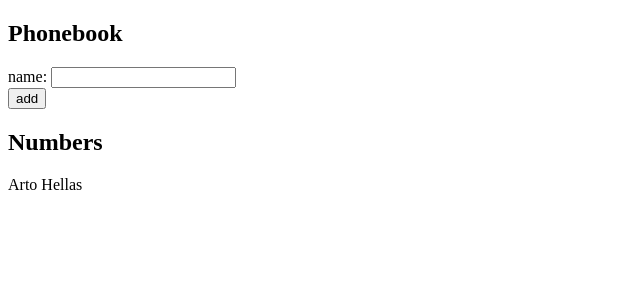
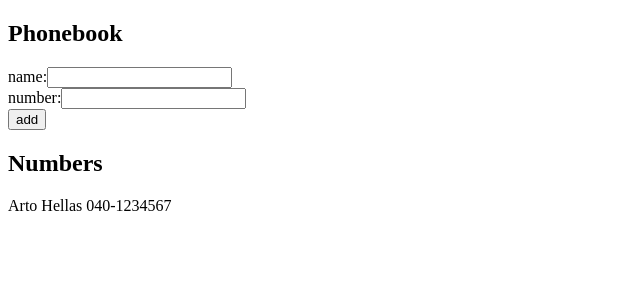
Before and after one commit to mad-garv/full-stack-open, a React (Vite) app in the folder part2/phonebook/: page / in a window 1280 px wide. Shown: the top 300 px of the page, without its empty margins (0-640 px from the left). Built offline with nearby package versions, Linux system fonts and the light colour scheme.

Commit message:
exercise 2.8

```diff
--- a/part2/phonebook/src/App.jsx
+++ b/part2/phonebook/src/App.jsx
@@ -2,14 +2,18 @@ import { useState } from 'react'
 
 const App = () => {
   const [persons, setPersons] = useState([
-    { name: 'Arto Hellas' }
+    { name: 'Arto Hellas',
+      number: '040-1234567'
+    }
   ])
   const [newName, setNewName] = useState('')
+  const [newNum, setNewNum] = useState('')
 
   const addName = (event) => {
     event.preventDefault()
-    const nameObject = {
-      name: newName
+    const personObject = {
+      name: newName,
+      number: newNum
     }
 
     const duplicate = persons.some(person => newName === person.name)
@@ -19,19 +23,25 @@ const App = () => {
       return
     }
 
-    setPersons(persons.concat(nameObject))
+    setPersons(persons.concat(personObject))
     setNewName('')
+    setNewNum('')
   }
 
   return (
     <div>
       <h2>Phonebook</h2>
       <form onSubmit={addName}>
-        <div>
-          name: <input
+        <div>name:
+          <input
             value={newName}
             onChange={(event) => setNewName(event.target.value)}
           />
+        </div>
+        <div>number:
+          <input
+          value={newNum}
+          onChange={(event) => setNewNum(event.target.value)}/>
         </div>
         <div>
           <button type="submit">add</button>
@@ -39,7 +49,7 @@ const App = () => {
       </form>
       <h2>Numbers</h2>
       {persons.map(person => (
-        <p key={person.name}>{person.name}</p>
+        <p key={person.name}>{person.name} {person.number}</p>
       ))}
     </div>
   )
```
